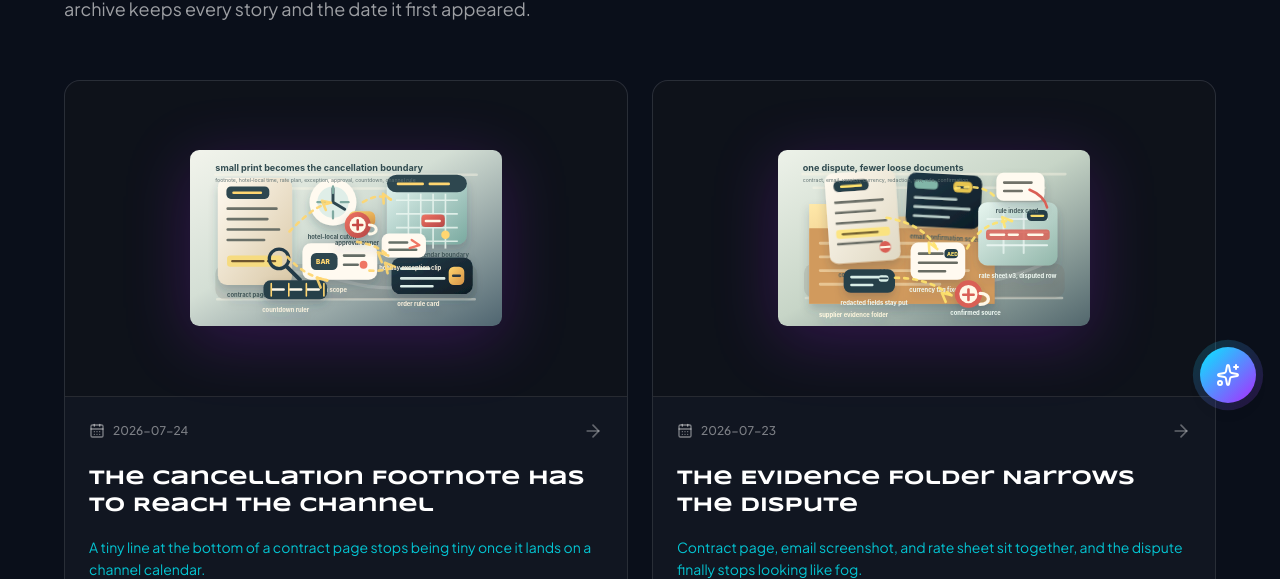
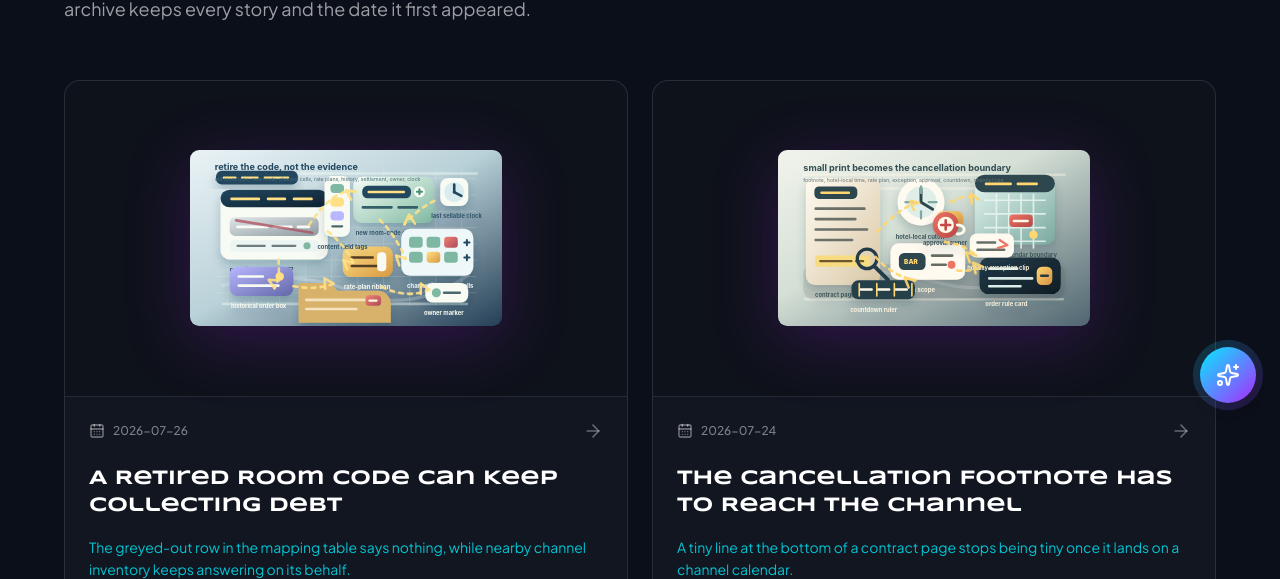
Before and after one commit to hotelbyte-com/hotelbyte-landing, a React (Vite) app: page /stories in a window 1280 px wide. Shown: the part 373-952 px from the top of the page. Built offline with nearby package versions, Linux system fonts and the light colour scheme; no server answers.

Commit message:
Lore: retire the old room code

```diff
--- a/src/data/dailyStories.ts
+++ b/src/data/dailyStories.ts
@@ -2801,6 +2801,72 @@ export const dailyStories: DailyStory[] = [
     },
     generatedBy: 'codex-daily-story-publisher',
     generatedAt: '2026-07-24T07:11:31+04:00'
+  },
+  {
+    date: '2026-07-26',
+    slug: 'retired-room-code-keeps-old-debt',
+    content: {
+      zh: {
+        title: '废弃房型代码还会继续要账',
+        mood: '映射表里那一行灰掉的代码没有出声，旁边的渠道库存却还在替它回答问题。',
+        theme: '映射表里一个废弃房型代码，为什么会让后续订单继续背旧账',
+        summary:
+          '房型代码退役不是把一行标成 inactive 就结束。只要渠道映射、rate plan、库存池、历史订单和结算口径还没有一起搬家，旧代码就会在新的预订里继续制造解释成本。',
+        body: [
+          '映射表第 317 行写着 DLX-KING-OLD。状态列已经改成 inactive，旁边还贴了一条短备注：merged into DLX-KING-CITYVIEW。看起来事情结束了。可右侧的渠道映射还亮着，两个 rate plan 仍然指向旧代码，库存日历里也有几格没有迁完。一个被退休的房型，正在以非常安静的方式继续上班。',
+          '房型代码最麻烦的地方，是它不像一个名字。它更像一把钥匙，能打开价格、库存、图片、床型、取消政策、佣金、早餐和结算归属。把钥匙换掉时，如果只通知了产品目录，渠道仍可能卖出旧门牌；如果只改了渠道，历史订单又可能在售后和对账里找不到原来的房间。',
+          '所以“废弃”不是删除动作，而是一段交接。旧代码要保留多久，哪些订单仍按旧口径解释，哪些渠道必须同步新码，哪些内容字段要重新继承，哪一天之后不再接受新库存，都需要被写清楚。保守一点，会让表里多留几行灰色影子；激进一点，可能把还没结算完的订单直接切断。这里没有漂亮姿势，只有边界。',
+          'HotelByte 做分销基础设施时，房型映射不该只是后台里一张没人愿意看的表。它应该能显示旧码的下游连接、迁移状态、最后可售时间和责任人。一个代码退休得好，读者不会在页面上发现任何戏剧性变化。那正是好事：新订单走新路，旧订单有旧凭据，没人再让一个灰掉的字段替明天背债。'
+        ],
+        ctaLabel: '返回 HotelByte 首页'
+      },
+      en: {
+        title: 'A Retired Room Code Can Keep Collecting Debt',
+        mood: 'The greyed-out row in the mapping table says nothing, while nearby channel inventory keeps answering on its behalf.',
+        theme: 'Why one deprecated room-type code in a mapping table can make later orders carry old debt',
+        summary:
+          'Retiring a room code is not finished when a row becomes inactive. If channel mapping, rate plans, inventory pools, historical orders, and settlement rules do not move together, the old code keeps creating explanation work inside new bookings.',
+        body: [
+          'Row 317 of the mapping table says DLX-KING-OLD. The status column is already inactive, with a short note beside it: merged into DLX-KING-CITYVIEW. It looks done. But the channel mapping on the right is still lit, two rate plans still point at the old code, and a few inventory-calendar cells have not migrated. A retired room type is quietly still reporting for work.',
+          'The difficult thing about a room code is that it is not just a name. It is closer to a key. It opens price, inventory, photos, bedding, cancellation policy, commission, breakfast, and settlement ownership. Change the key in only the product catalog, and a channel may still sell the old door label. Change only the channel, and historical orders may lose the room they need during support and reconciliation.',
+          'That makes deprecation a handoff, not a delete. How long the old code remains readable, which orders keep the old interpretation, which channels must accept the new code, which content fields inherit again, and after what date new inventory is rejected all need to be stated. Move cautiously, and the table keeps a few grey shadows. Move too sharply, and orders that have not settled yet get cut away. There is no elegant posture here. There is only the boundary.',
+          'For HotelByte, room mapping should not be a back-office table everyone avoids. It should show the old code’s downstream links, migration state, last sellable moment, and owner. When a code retires well, readers do not notice a dramatic change on the page. That is the point: new orders take the new route, old orders keep their evidence, and tomorrow no longer has to pay for a greyed-out field.'
+        ],
+        ctaLabel: 'Back to the HotelByte homepage'
+      }
+    },
+    visual: {
+      src: '/daily/2026-07-26.svg',
+      alt: {
+        zh: '房型代码迁移蓝图的编辑插图，画面中有灰掉的旧房型代码行、新房型代码卡、渠道库存格、rate plan 色带、历史订单盒、结算凭据夹、内容字段标签、最后可售时钟和显示迁移状态的连接线。',
+        en: 'An editorial blueprint of room-code migration with a greyed-out old room-code row, new room-code card, channel inventory cells, rate-plan ribbon, historical order box, settlement evidence folder, content-field tags, last-sellable clock, and connector lines showing migration state.'
+      },
+      caption: {
+        zh: '房型代码退役要同时照看新订单和旧凭据：渠道映射、rate plan、库存、内容字段和结算口径，都不能只改一边。',
+        en: 'Retiring a room code has to protect both new orders and old evidence: channel mapping, rate plans, inventory, content fields, and settlement rules cannot move on only one side.'
+      }
+    },
+    nextThemeSeeds: {
+      zh: [
+        '供应商价目表里的币种列，为什么比总价列更早决定责任边界',
+        '产品目录里的设施字段，怎样在不讲游客故事的情况下说明真实可售性',
+        '一份 stop-sell 原因码清单，怎样让库存关闭不再像黑箱',
+        '房态日历里的最晚释放时间，怎样把团房、散客和收益判断放到同一个钟面上',
+        '结算表里的退款批次号，怎样让财务、供应商和客服确认同一笔钱'
+      ],
+      en: [
+        'Why the currency column in a supplier rate sheet can set responsibility earlier than the total price column',
+        'How an amenity field in a product catalog can explain real sellability without telling another guest story',
+        'How a stop-sell reason-code list keeps inventory closure from becoming a black box',
+        'How the latest release time on an inventory calendar puts groups, transient rooms, and revenue judgment onto one clock face',
+        'How a refund batch ID in a settlement sheet helps finance, supplier, and support confirm the same money'
+      ]
+    },
+    cta: {
+      href: '/'
+    },
+    generatedBy: 'codex-daily-story-publisher',
+    generatedAt: '2026-07-26T19:24:45+04:00'
   }
 ];
 
```
Also changed, not shown: public/daily/2026-07-26.svg (added).
